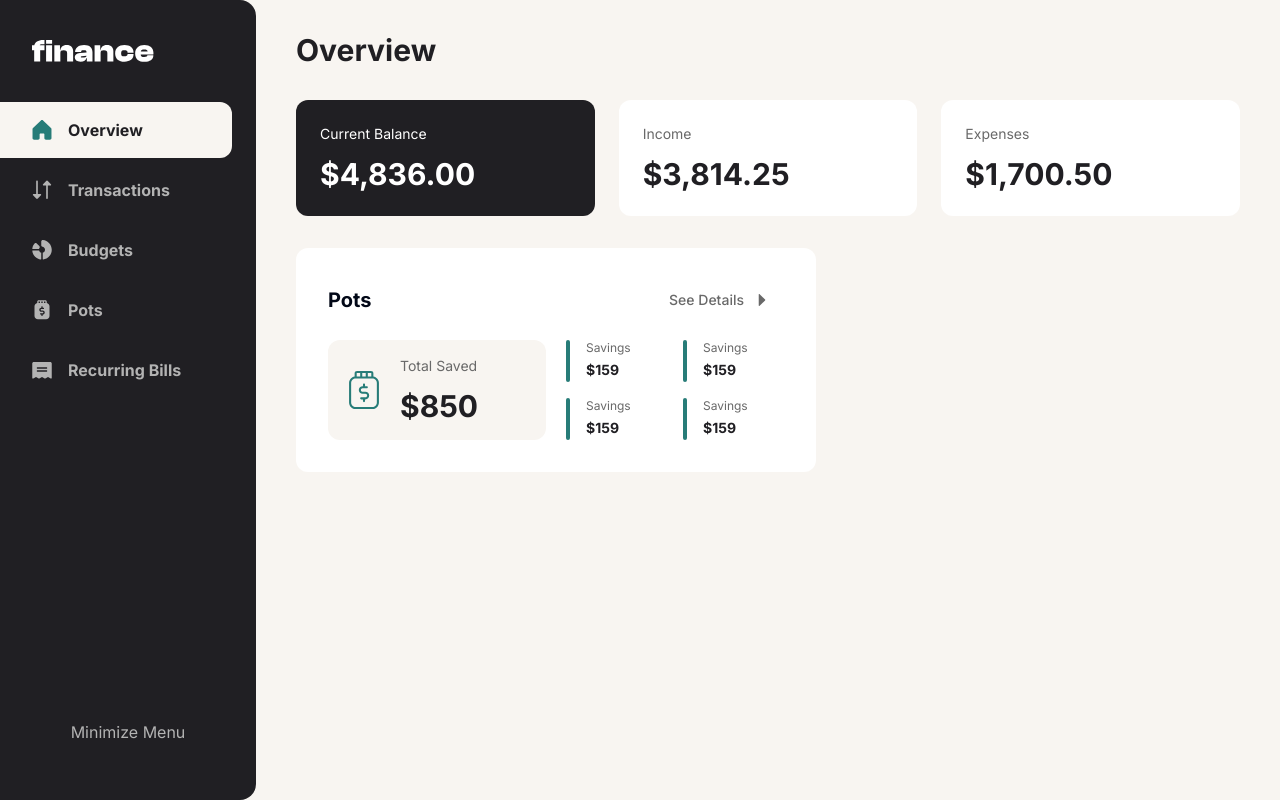
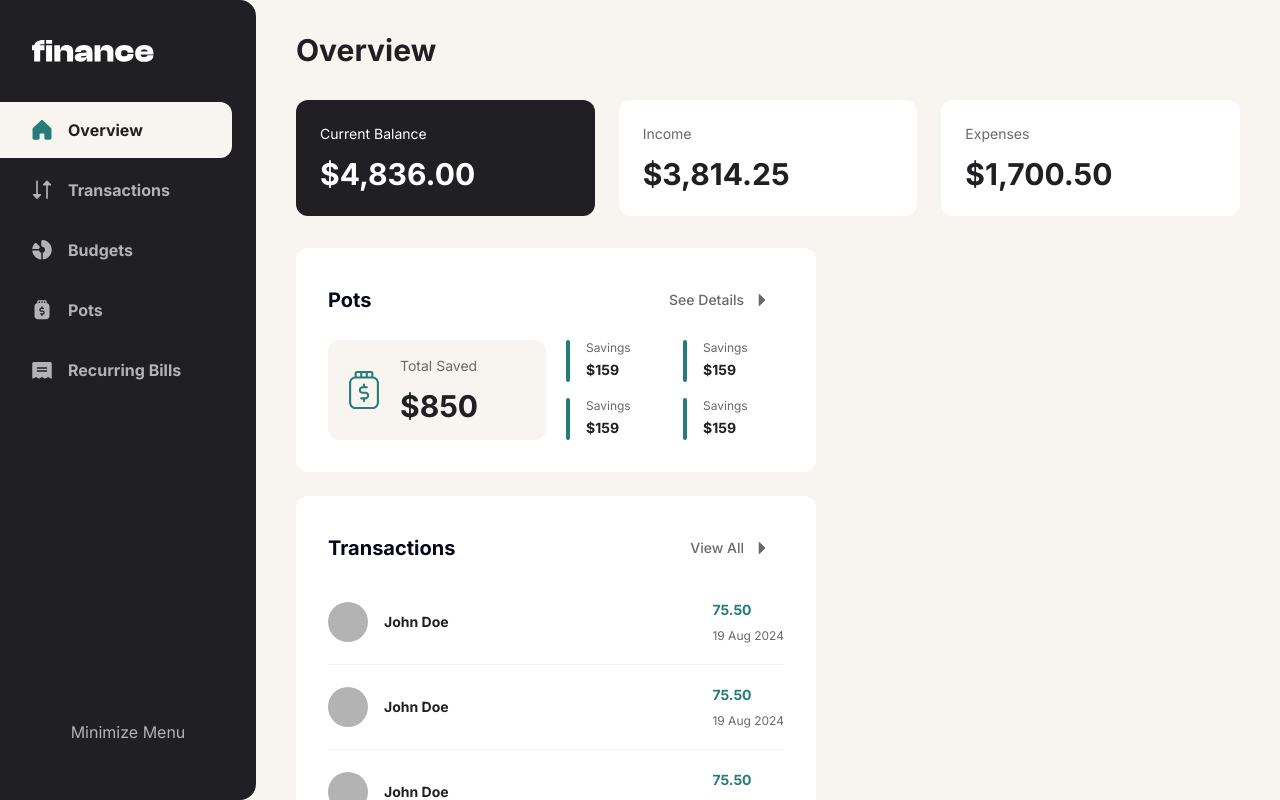
Before and after one commit to Ibarra11/personal-finance, a Next.js app: page /dashboard in a window 1280 px wide. Built offline with nearby package versions, Linux system fonts and the light colour scheme.

Commit message:
transactions card

```diff
--- a/app/dashboard/layout.tsx
+++ b/app/dashboard/layout.tsx
@@ -16,7 +16,9 @@ export default function RootLayout({
       <div className="w-64">
         <DesktopNav />
       </div>
-      <div className="mx-auto max-w-6xl flex-1 px-10 py-8">{children}</div>
+      <div className="flex-1 overflow-auto">
+        <div className="mx-auto max-w-6xl px-10 py-8">{children}</div>
+      </div>
     </div>
   );
 }
--- a/app/dashboard/page.tsx
+++ b/app/dashboard/page.tsx
@@ -1,5 +1,6 @@
 import CurrencyCard from "@/components/CurrencyCard";
 import PotsCard from "@/components/PotsCard";
+import TransactionsCard from "@/components/TransactionsCard";
 
 export default function Page() {
   return (
@@ -23,6 +24,7 @@ export default function Page() {
       <div className="flex gap-6">
         <div className="flex flex-1 flex-col gap-6">
           <PotsCard />
+          <TransactionsCard />
         </div>
         <div className="w-[400px]"></div>
       </div>
--- /dev/null
+++ b/components/TransactionsCard.tsx
@@ -0,0 +1,42 @@
+import { Button } from "./ui/button";
+import IconCaretRight from "../public/icons/icon-caret-right.svg";
+import { Card, CardContent, CardHeader } from "./ui/card";
+
+export default function TransactionsCard() {
+  return (
+    <Card className="space-y-8 p-8">
+      <CardHeader className="flex-row items-center justify-between p-0">
+        <h3 className="text-xl font-bold">Transactions</h3>
+        <Button
+          variant="link"
+          className="items-center gap-3 py-0 text-sm text-gray-500"
+        >
+          View All
+          <IconCaretRight className="size-3" />
+        </Button>
+      </CardHeader>
+      <CardContent className="space-y-5 p-0">
+        <Transaction />
+        <Transaction />
+        <Transaction />
+        <Transaction />
+        <Transaction />
+      </CardContent>
+    </Card>
+  );
+}
+
+function Transaction() {
+  return (
+    <div className="flex border-b border-b-gray-100 pb-5 last:border-none last:pb-0">
+      <div className="flex flex-1 items-center gap-4">
+        <div className="size-10 rounded-full bg-gray-300"></div>
+        <p className="text-sm font-bold text-gray-900">John Doe</p>
+      </div>
+      <div className="space-y-2">
+        <p className="text-green text-sm font-bold">75.50</p>
+        <p className="text-xs text-gray-500">19 Aug 2024</p>
+      </div>
+    </div>
+  );
+}
--- a/tailwind.config.ts
+++ b/tailwind.config.ts
@@ -20,6 +20,7 @@ const config = {
     extend: {
       colors: {
         gray: {
+          100: "hsl(0 0% 95%)",
           300: "hsl(0 0% 70%)",
           500: "hsl(0 0% 41%)",
           900: "hsl(252 7% 13%)",
```
